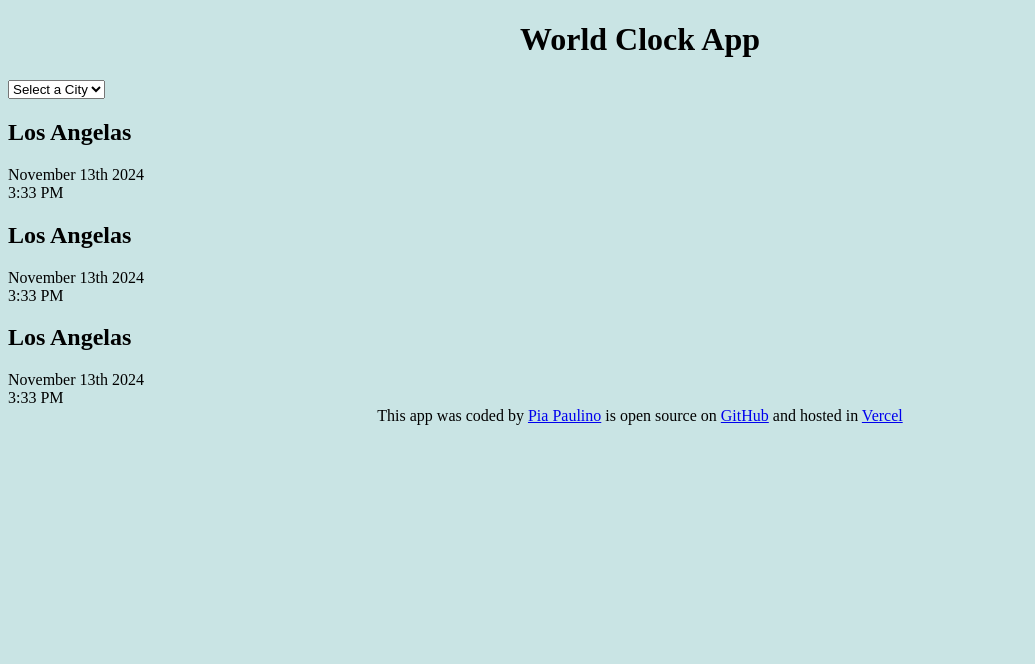
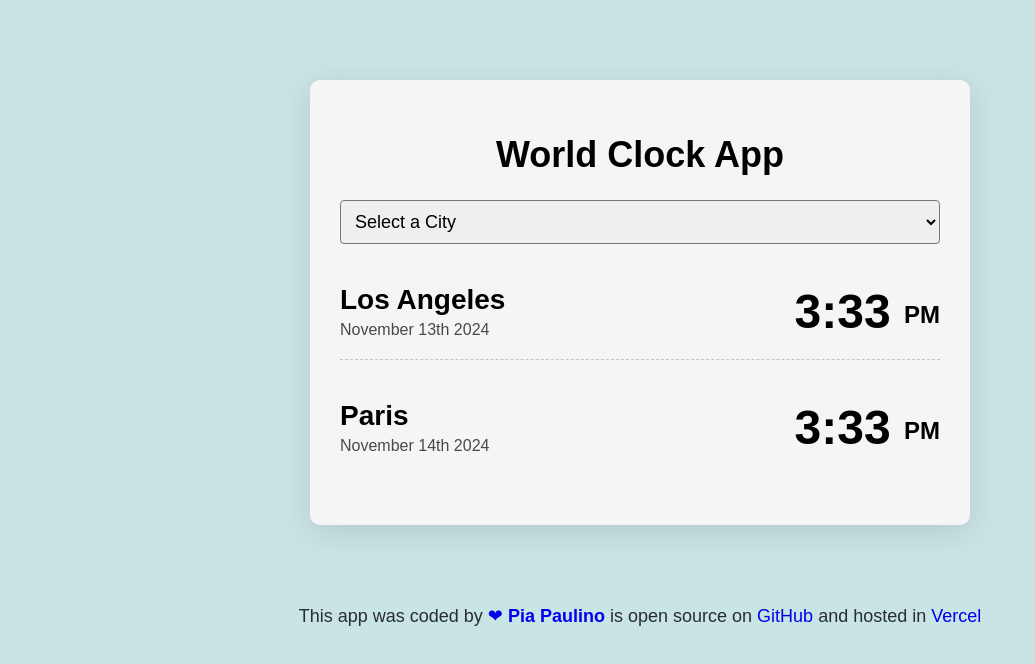
Before and after one commit to Maripia12/World-Time-Clock-App, a plain HTML site: page index.html in a window 1280 px wide. Shown: the whole page, without its empty margins (0-1035 px from the left). Drawn offline with Linux system fonts and the light colour scheme.

Commit message:
applied more css to city content

```diff
--- a/index.html
+++ b/index.html
@@ -20,31 +20,30 @@
       </select>
 
       <div class="city">
-
-        <h2>Los Angelas</h2>
+        <div>
+          <h2 class="city-name">Los Angeles</h2>
           <div class="date">November 13th 2024</div>
-        <div class="time">3:33 PM</div>
+        </div>
+        <div class="time">3:33 <small>PM</small></div>
       </div>
       <div class="city">
-
-        <h2>Los Angelas</h2>
-        <div class="date">November 13th 2024</div>
-        <div class="time">3:33 PM</div>
+        <div>
+          <h2 class="city-name">Paris</h2>
+          <div class="date">November 14th 2024</div>
         </div>
-    <div class="city">
-
-        <h2>Los Angelas</h2>
-        <div class="date">November 13th 2024</div>
-        <div class="time">3:33 PM</div>
+        <div class="time">3:33 <small>PM</small></div>
       </div>
     </div>
 
     <footer>
       This app was coded by
-        <a href="https://github.com/Maripia12" target="_blank">Pia Paulino</a>
+      <a href="https://github.com/Maripia12" target="_blank">❤ <strong>Pia Paulino</strong></a>
       is open source on
-        <a href="https://github.com/Maripia12/World-Time-Clock-App" target="_blank"
-          >GitHub</a>
+      <a
+        href="https://github.com/Maripia12/World-Time-Clock-App"
+        target="_blank"
+        >GitHub</a
+      >
       and hosted in
       <a href="https://world-time-clock-app.vercel.app/">Vercel</a>
     </footer>
--- a/style.css
+++ b/style.css
@@ -1,9 +1,68 @@
 body{
     background: #c9e4e4;
+    font-family: sans-serif;
 }
 .title{
     text-align: center;
+    font-family: sans-serif;
+    font-size: 36px;
 }
+
+.container{
+    max-width: 600px;
+    margin: 80px auto;
+    background-color: whitesmoke;
+    padding: 30px;
+    /* margin: 60px 0 ; */
+    box-shadow: rgba(100, 100, 111, 0.2) 0px 7px 29px 0px;
+    border-radius: 10px;
+}
+
+select{
+    width: 100%;
+    padding: 10px;
+    border-radius: 4px;
+    font-size: 18px;
+}
+
+.city{
+    display: flex;
+    justify-content: space-between;
+    margin: 20px 0;
+    padding: 20px 0 ;
+    border-bottom: 1px dashed rgba(0,0,0,0.2);
+}
+
+.city:last-child {
+     border: none;
+}
+
+.time{
+    font-size: 48px;
+    font-weight: bold;
+}
+
+small {
+    vertical-align: middle;
+    font-size: 24px;
+    line-height: 36px;
+}
+
+.city-name{
+    margin: 0 0 5px;
+    font-size:28px
+}
+
+.date{
+    opacity: 0.7;
+}
+
 footer{
     text-align: center;
+    font-size: 18px;
+    color: rgba(0,0,0,0.8);
+
 }
+a{
+text-decoration: none;
+}
```
Lines whose indentation alone changed are shown as unchanged.
